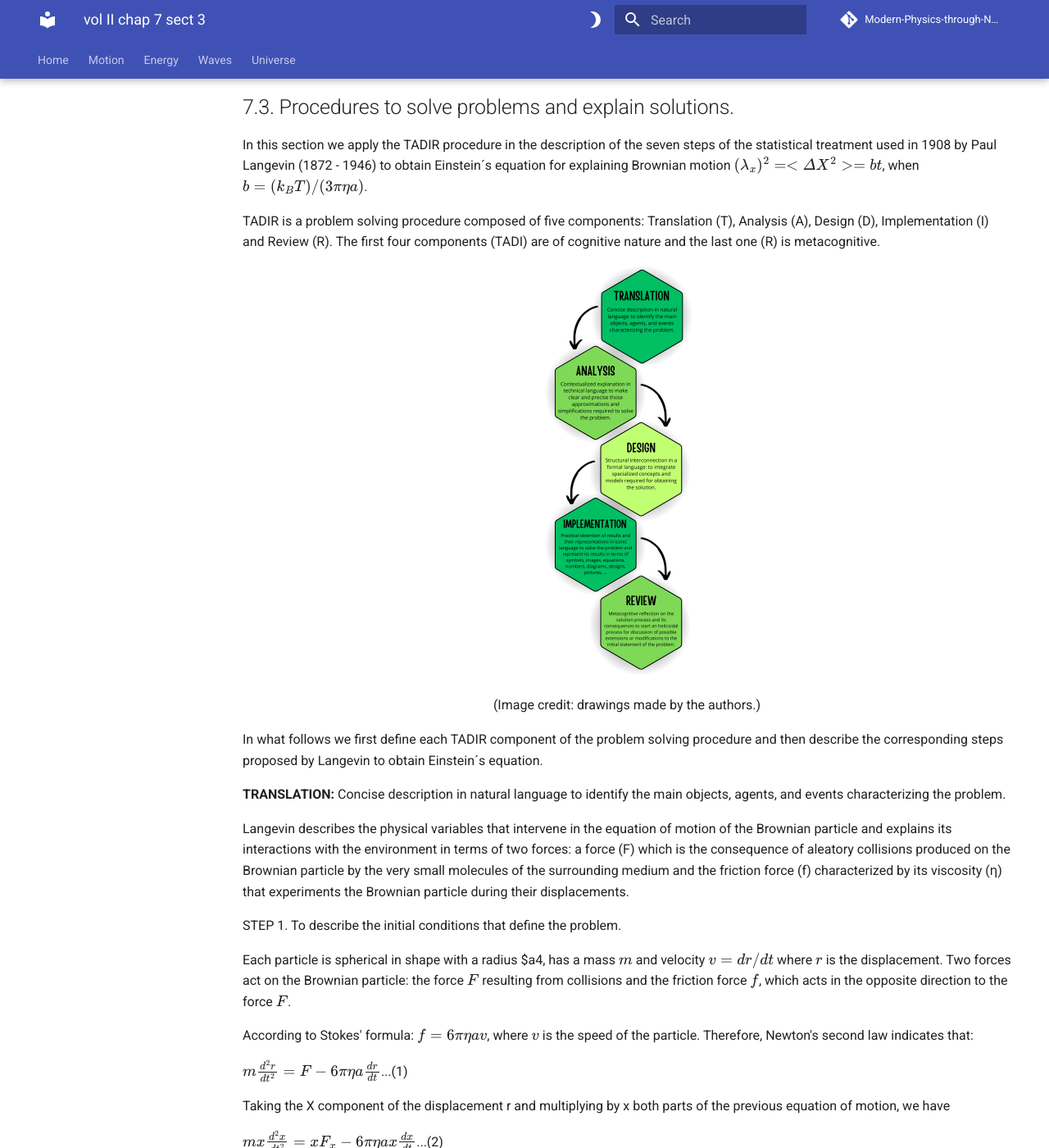
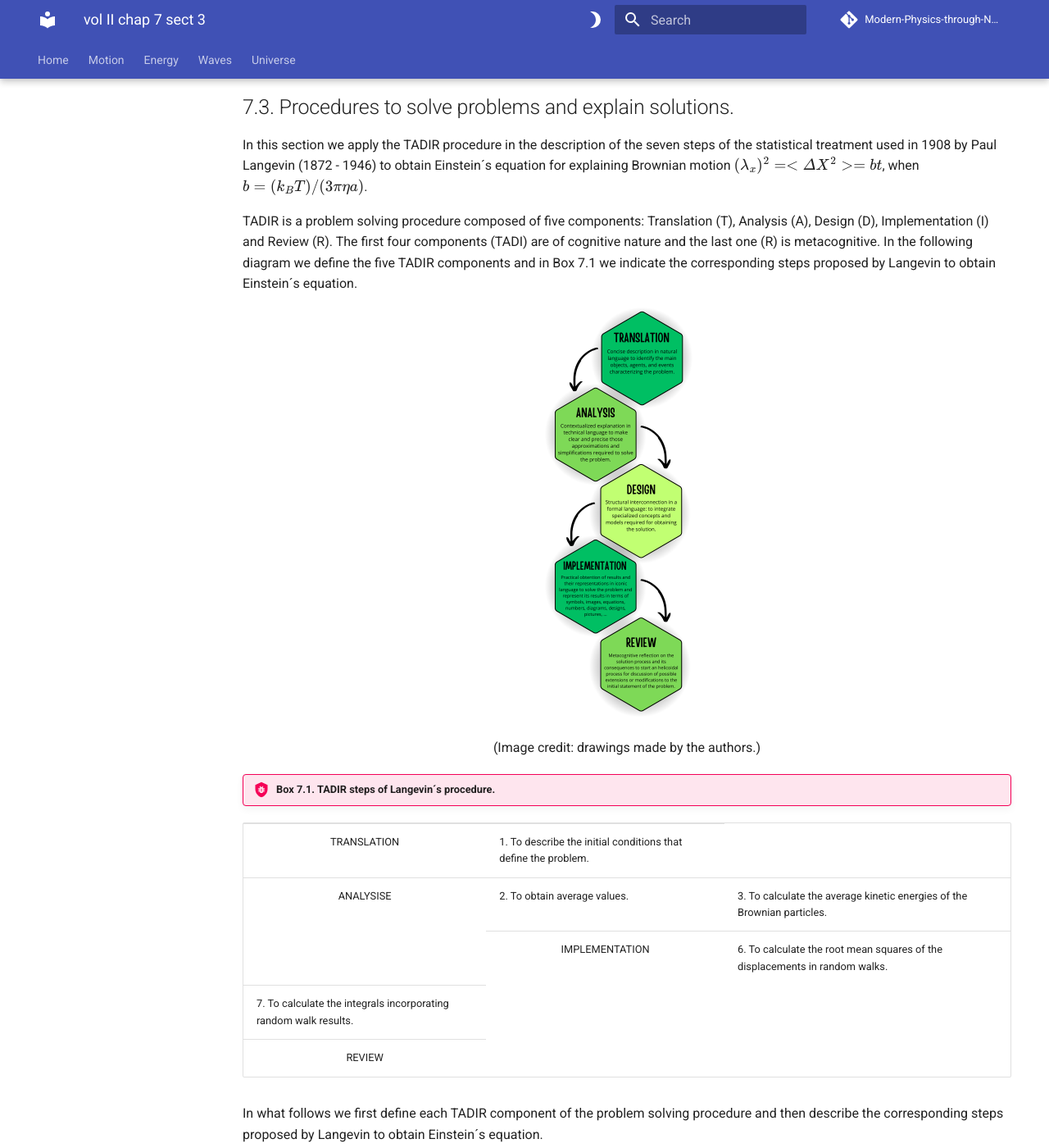
Before and after one commit to modphysnobel/modphysnobel.github.io, an MkDocs documentation site: the page built from docs/vol-II/vol-II-chap-7-sect-3.md, in a window 1280 px wide and 1400 px high, scrolled down 248 px. Shown: the whole window at 82% size. Built offline with MkDocs 1.6.1 and Material for MkDocs 9.7.7, drawn with Linux system fonts in a browser that asks for light colours; some web fonts are replaced; comment, search, counter and statistics services are not loaded.

Commit message:
Update vol-II-chap-7-sect-3.md

```diff
--- a/docs/vol-II/vol-II-chap-7-sect-3.md
+++ b/docs/vol-II/vol-II-chap-7-sect-3.md
@@ -9,7 +9,7 @@
 
 In this section we apply the TADIR procedure in the description of the seven steps of the statistical treatment used in 1908 by Paul Langevin (1872 - 1946) to obtain Einstein´s equation for explaining Brownian motion $(λ_x)^2 = <ΔX^2> = bt$, when $b = (k_BT)/(3πηa)$.
 
-TADIR is a problem solving procedure composed of five components: Translation (T), Analysis (A), Design (D), Implementation (I) and Review (R). The first four components (TADI) are of cognitive nature and the last one (R) is metacognitive.
+TADIR is a problem solving procedure composed of five components: Translation (T), Analysis (A), Design (D), Implementation (I) and Review (R). The first four components (TADI) are of cognitive nature and the last one (R) is metacognitive. In the following diagram we define the five TADIR components and in Box 7.1 we indicate the corresponding steps proposed by Langevin to obtain Einstein´s equation.
 
 <p align="center" width="100%">
     <img width="200" src="https://github.com/modphysnobel/modphysnobel.github.io/blob/main/docs/vol-II/figs/chap-7-sect-3-fig1.PNG?raw=true">
@@ -18,6 +18,57 @@ TADIR is a problem solving procedure composed of five components: Translation (T
 <center>
 (Image credit: drawings made by the authors.)
 </center>
+
+!!! bug "Box 7.1. TADIR steps of Langevin´s procedure."
+
+<div style="text-align:center;">
+	<table cellspacing="0" cellpadding="0">
+	<tbody>
+	<tr>
+		<td style="text-align: center">
+	TRANSLATION
+	</td>
+		<td>
+	1. To describe the initial conditions that define the problem.
+	</td>
+	</tr>
+	<tr>
+		<td  style="text-align: center" rowspan=2>
+	ANALYSISE
+	</td>
+		<td>
+	2. To obtain average values.
+	</td>
+		<td>
+	3. To calculate the average kinetic energies of the Brownian particles.
+		</td>
+	</tr>
+	<tr>
+		<td  style="text-align: center" rowspan=2>
+	IMPLEMENTATION
+	</td>
+		<td>
+	6. To calculate the root mean squares of the displacements in random walks.
+		</td>
+	</tr>
+	<tr>
+		<td>
+	7. To calculate the integrals incorporating random walk results.
+	</td>
+	</tr>
+	<tr>
+		<td style="text-align: center">
+	REVIEW
+	</td>
+	</tr>
+	</tbody>
+	</table>
+	</div>
+
+
+
+
+
 
 
 In what follows we first define each TADIR component of the problem solving procedure and then describe the corresponding steps proposed by Langevin to obtain Einstein´s equation.
```
